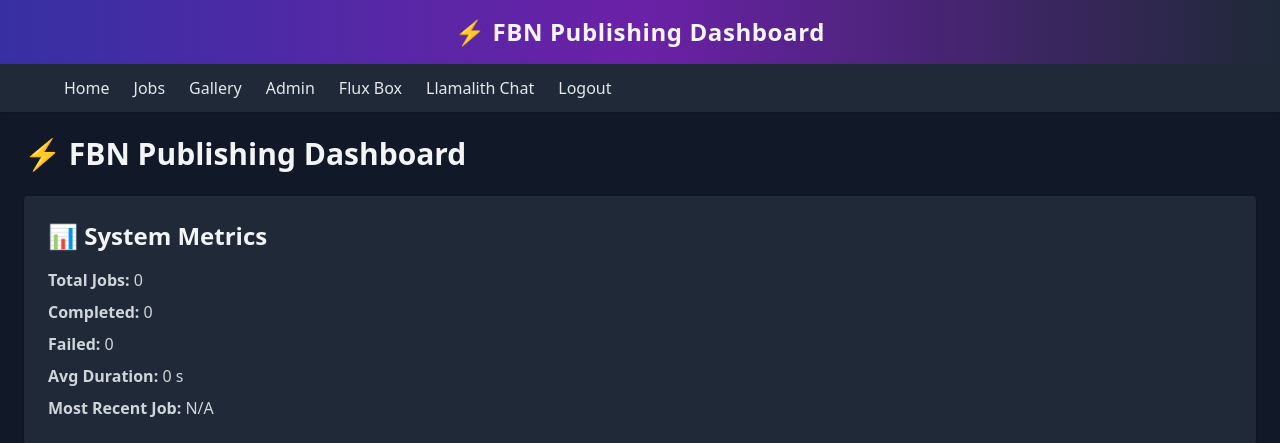
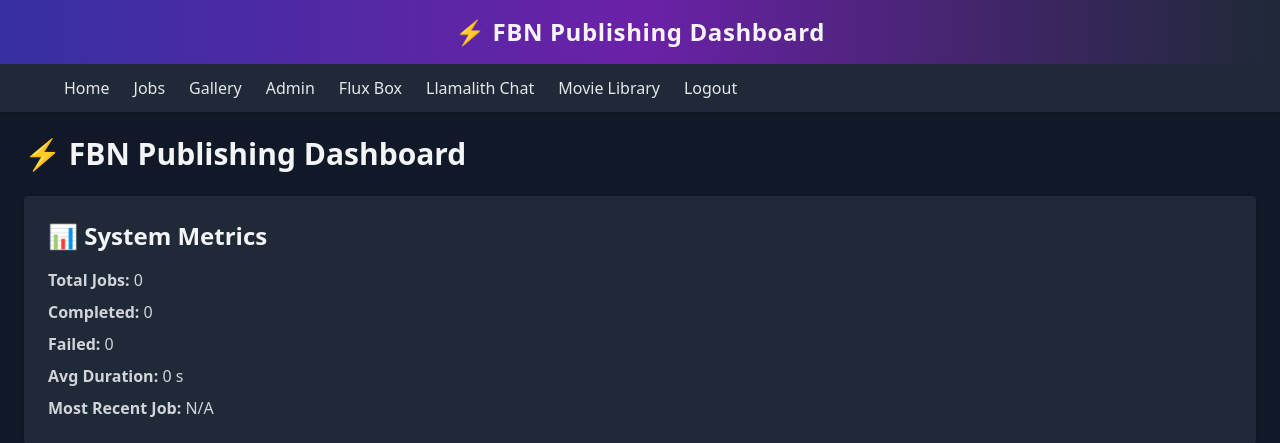
Before and after one commit to Hisha/FBN_Publishing, a FastAPI app: page / in a window 1280 px wide. Shown: the top 443 px of the page. Run offline with FastAPI, Linux system fonts and the light colour scheme; data that the repository does not hold is empty; some libraries are stand-ins or nearby versions.

Commit message:
Update base.html

```diff
--- a/templates/base.html
+++ b/templates/base.html
@@ -33,6 +33,7 @@
       <a href="{{ request.scope.root_path }}/admin" class="hover:underline">Admin</a>
       <a href="/flux/" class="hover:underline">Flux Box</a>
       <a href="/chat/" class="hover:underline">Llamalith Chat</a>
+      <a href="/ML/" class="hover:underline">Movie Library</a>
       <a href="{{ root_path }}/logout" class="hover:underline ml-auto">Logout</a>
     </div>
   </nav>
```
